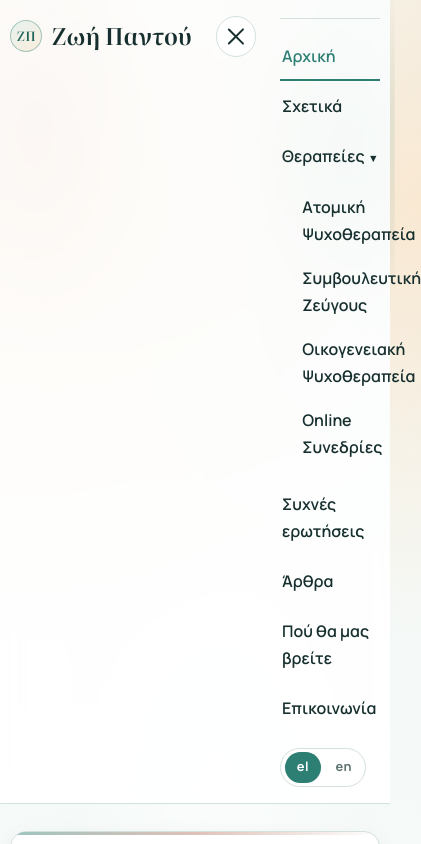
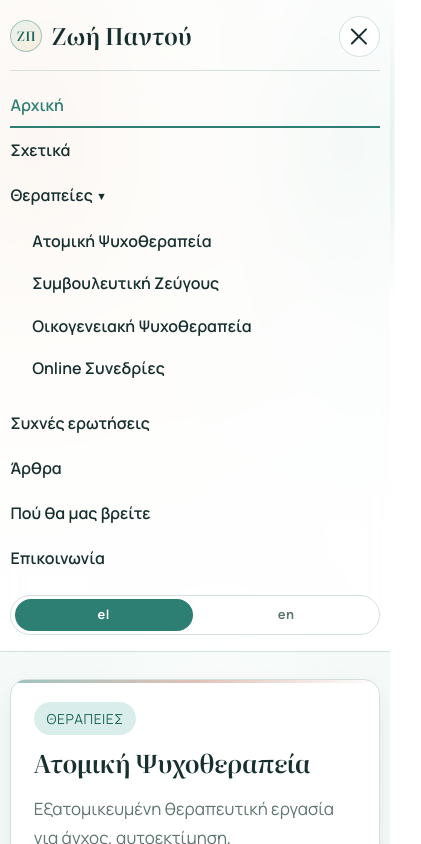
Before and after one commit to yourijanssen/ZoiWebsiteNextjs, a Next.js app: page /ypiresies/atomiki-psychotherapeia in a window 390 px wide. Both pictures are taken after a click on the button "Μενού". Shown: the top 844 px of the page, 421 px wide, since content can reach past the window. Built offline with nearby package versions, Linux system fonts and the light colour scheme.

Commit message:
updated mobile navigation

```diff
--- a/app/api/contact/route.ts
+++ b/app/api/contact/route.ts
@@ -1,4 +1,3 @@
-import { Resend } from "resend";
 import nodemailer from "nodemailer";
 
 export const runtime = "nodejs";
@@ -122,23 +121,39 @@ async function sendWithLocalPreview(messages: EmailMessage[]) {
 }
 
 async function sendWithResend(apiKey: string, messages: EmailMessage[]) {
-  const resend = new Resend(apiKey);
   const results = await Promise.all(
-    messages.map((message) =>
-      resend.emails.send({
-        from: message.from,
-        to: message.to,
-        replyTo: message.replyTo,
-        subject: message.subject,
-        html: message.html,
-      }),
-    ),
+    messages.map(async (message) => {
+      const response = await fetch("https://api.resend.com/emails", {
+        method: "POST",
+        headers: {
+          Authorization: `Bearer ${apiKey}`,
+          "Content-Type": "application/json",
+        },
+        body: JSON.stringify({
+          from: message.from,
+          to: message.to,
+          reply_to: message.replyTo,
+          subject: message.subject,
+          html: message.html,
+        }),
+      });
+
+      if (response.ok) {
+        return;
+      }
+
+      const result = (await response.json().catch(() => null)) as {
+        message?: string;
+        error?: string;
+      } | null;
+
+      throw new Error(
+        result?.message || result?.error || "Resend could not send the email.",
+      );
+    }),
   );
 
-  const failedResult = results.find((result) => result.error);
-  if (failedResult?.error) {
-    throw new Error(failedResult.error.message);
-  }
+  return results;
 }
 
 export async function POST(request: Request) {
--- a/app/globals.css
+++ b/app/globals.css
@@ -43,6 +43,7 @@
 
 html {
   scroll-behavior: smooth;
+  overflow-x: clip;
 }
 
 *,
@@ -56,6 +57,7 @@ body {
   color: var(--text);
   position: relative;
   isolation: isolate;
+  overflow-x: clip;
   background:
     radial-gradient(circle at 8% 12%, #f9e8d2 0%, transparent 28%),
     radial-gradient(circle at 92% 10%, #d8ece9 0%, transparent 24%),
@@ -1374,8 +1376,9 @@ a:focus {
   }
 
   .header-inner {
-    flex-wrap: wrap;
-    row-gap: 0.8rem;
+    display: grid;
+    grid-template-columns: minmax(0, 1fr) auto;
+    gap: 0.85rem;
   }
 
   .menu-toggle {
@@ -1383,14 +1386,30 @@ a:focus {
     margin-left: auto;
   }
 
+  .site-branding {
+    min-width: 0;
+    max-width: 100%;
+    font-size: clamp(1.2rem, 7vw, 1.45rem);
+    overflow: hidden;
+    text-overflow: ellipsis;
+    white-space: nowrap;
+  }
+
   .header-panel {
+    grid-column: 1 / -1;
     width: 100%;
+    max-width: 100%;
+    min-width: 0;
+    flex: none;
     flex-direction: column;
     align-items: stretch;
     gap: 0.9rem;
-    margin-top: 0.15rem;
+    margin-top: 0;
     padding-top: 0.9rem;
     border-top: 1px solid var(--line);
+    overflow-x: hidden;
+    overflow-y: auto;
+    max-height: calc(100dvh - 5.5rem);
   }
 
   .site-header:not(.is-menu-open) .header-panel {
@@ -1417,7 +1436,7 @@ a:focus {
   .menu {
     flex-direction: column;
     align-items: stretch;
-    gap: 0.2rem;
+    gap: 0.15rem;
   }
 
   .sub-menu {
@@ -1435,12 +1454,24 @@ a:focus {
 
   .menu-item a,
   .menu .page_item a {
-    display: block;
-    padding: 0.55rem 0.1rem;
+    display: flex;
+    align-items: center;
+    width: 100%;
+    min-height: 2.65rem;
+    padding: 0.58rem 0;
+    white-space: normal;
+    overflow-wrap: anywhere;
+    line-height: 1.35;
   }
 
   .language-switcher {
-    align-self: flex-start;
+    align-self: stretch;
+    justify-content: space-between;
+    width: 100%;
+  }
+
+  .language-option {
+    flex: 1;
   }
 
   .content-layout {
--- a/components/site-shell.tsx
+++ b/components/site-shell.tsx
@@ -46,6 +46,8 @@ export function SiteShell({ language, children }: SiteShellProps) {
     return `${pathname}?${params.toString()}`;
   };
 
+  const closeMenu = () => setIsMenuOpen(false);
+
   return (
     <>
       <header className={`site-header${isMenuOpen ? " is-menu-open" : ""}`}>
@@ -72,17 +74,26 @@ export function SiteShell({ language, children }: SiteShellProps) {
             <nav className="site-nav" aria-label={t.nav.mainLabel}>
               <ul className="menu">
                 <li className="menu-item current-menu-item">
-                  <Link href={withLanguage(homeAnchors.home, currentLang)}>
+                  <Link
+                    href={withLanguage(homeAnchors.home, currentLang)}
+                    onClick={closeMenu}
+                  >
                     {t.nav.home}
                   </Link>
                 </li>
                 <li className="menu-item">
-                  <Link href={withLanguage(homeAnchors.about, currentLang)}>
+                  <Link
+                    href={withLanguage(homeAnchors.about, currentLang)}
+                    onClick={closeMenu}
+                  >
                     {t.nav.about}
                   </Link>
                 </li>
                 <li className="menu-item menu-item-has-children">
-                  <Link href={withLanguage(homeAnchors.therapies, currentLang)}>
+                  <Link
+                    href={withLanguage(homeAnchors.therapies, currentLang)}
+                    onClick={closeMenu}
+                  >
                     {t.nav.therapies}
                   </Link>
                   <ul className="sub-menu">
@@ -93,6 +104,7 @@ export function SiteShell({ language, children }: SiteShellProps) {
                             `/ypiresies/${service.slug}`,
                             currentLang,
                           )}
+                          onClick={closeMenu}
                         >
                           {service.title}
                         </Link>
@@ -101,22 +113,34 @@ export function SiteShell({ language, children }: SiteShellProps) {
                   </ul>
                 </li>
                 <li className="menu-item">
-                  <Link href={withLanguage(homeAnchors.faq, currentLang)}>
+                  <Link
+                    href={withLanguage(homeAnchors.faq, currentLang)}
+                    onClick={closeMenu}
+                  >
                     {t.nav.faq}
                   </Link>
                 </li>
                 <li className="menu-item">
-                  <Link href={withLanguage(homeAnchors.articles, currentLang)}>
+                  <Link
+                    href={withLanguage(homeAnchors.articles, currentLang)}
+                    onClick={closeMenu}
+                  >
                     {t.nav.articles}
                   </Link>
                 </li>
                 <li className="menu-item">
-                  <Link href={withLanguage(homeAnchors.location, currentLang)}>
+                  <Link
+                    href={withLanguage(homeAnchors.location, currentLang)}
+                    onClick={closeMenu}
+                  >
                     {t.nav.location}
                   </Link>
                 </li>
                 <li className="menu-item">
-                  <Link href={withLanguage(homeAnchors.contact, currentLang)}>
+                  <Link
+                    href={withLanguage(homeAnchors.contact, currentLang)}
+                    onClick={closeMenu}
+                  >
                     {t.nav.contact}
                   </Link>
                 </li>
@@ -136,6 +160,7 @@ export function SiteShell({ language, children }: SiteShellProps) {
                     hrefLang={lang}
                     lang={lang}
                     title={lang === "el" ? t.nav.greek : t.nav.english}
+                    onClick={closeMenu}
                     key={lang}
                   >
                     {lang}
--- a/package.json
+++ b/package.json
@@ -12,8 +12,7 @@
     "next": "16.2.4",
     "nodemailer": "^8.0.7",
     "react": "19.2.4",
-    "react-dom": "19.2.4",
-    "resend": "^6.12.2"
+    "react-dom": "19.2.4"
   },
   "devDependencies": {
     "@tailwindcss/postcss": "^4",
```
Also changed, not shown: 1 other file (tests, documents, lock files or other folders).
